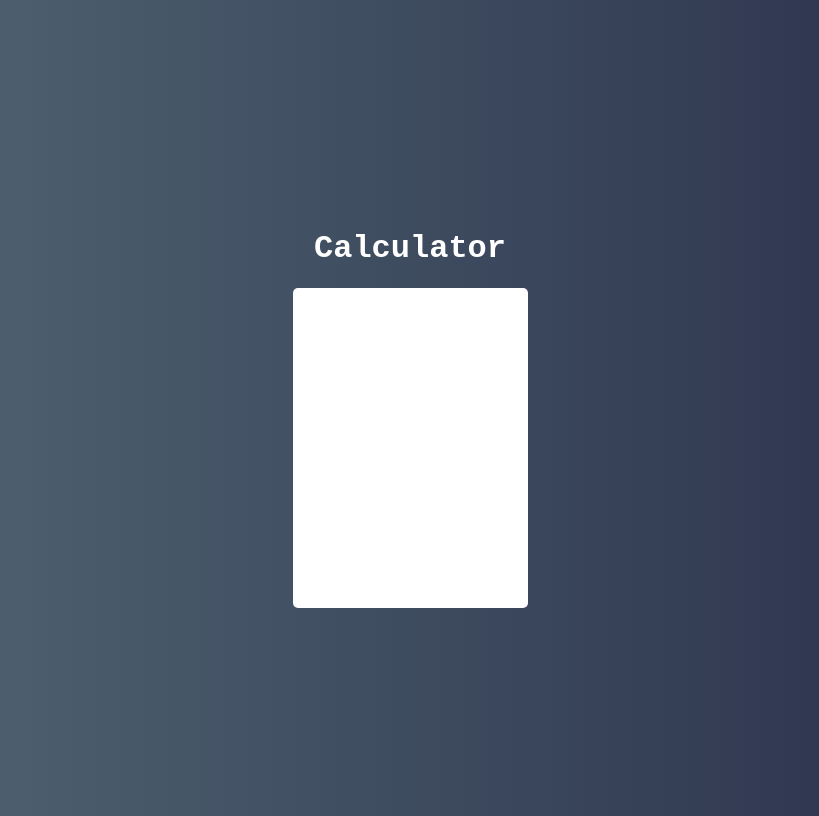
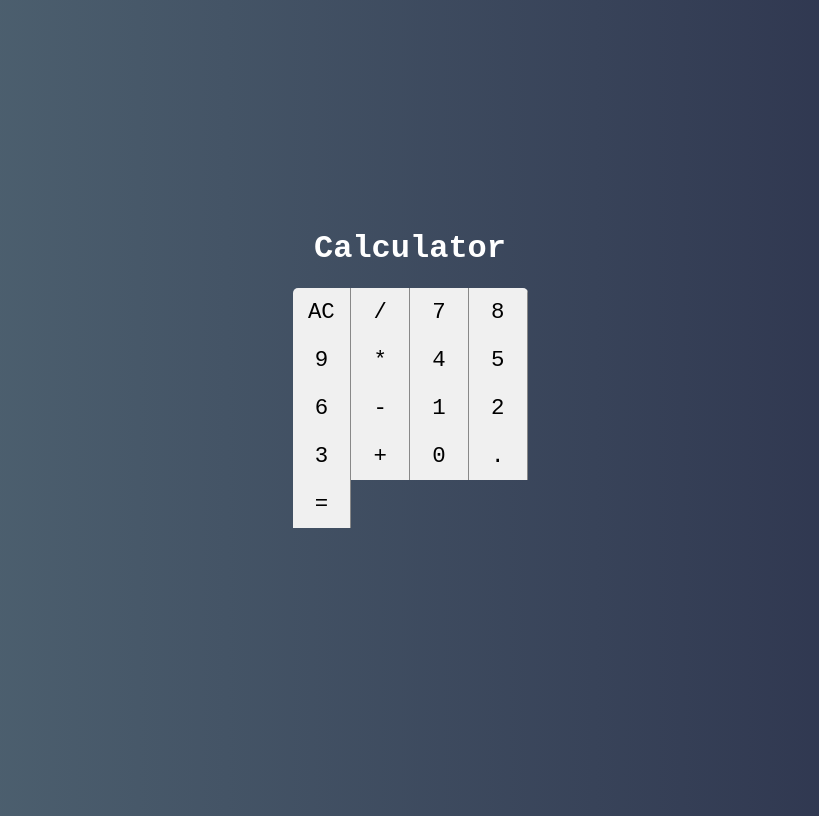
Before and after one commit to FelipeeM/react-calculator, a React (Create React App) app: page / in a window 1280 px wide. Shown: the whole page, without its empty margins (230-1049 px from the left). Built offline with nearby package versions, Linux system fonts and the light colour scheme.

Commit message:
Added buttons in calculator

```diff
--- a/src/main/Calculator.css
+++ b/src/main/Calculator.css
@@ -3,5 +3,8 @@
     width: 235px;
     border-radius: 5px;
     overflow: hidden;
-    background-color: #fff;
+
+    display: grid;
+    grid-template-columns: repeat(4,25%);
+    grid-template-rows: 48px 48px 48px 48px 48px
 }
--- a/src/main/Calculator.jsx
+++ b/src/main/Calculator.jsx
@@ -1,10 +1,29 @@
 import React,{ Component } from "react";
 import "./Calculator.css"
+
+import Button from "../components/Button";
 
 export default class Calculator extends Component {
     render(){
         return (
             <div className="calculator">
+                <Button label="AC" />
+                <Button label="/" />
+                <Button label="7" />
+                <Button label="8" />
+                <Button label="9" />
+                <Button label="*" />
+                <Button label="4" />
+                <Button label="5" />
+                <Button label="6" />
+                <Button label="-" />
+                <Button label="1" />
+                <Button label="2" />
+                <Button label="3" />
+                <Button label="+" />
+                <Button label="0" />
+                <Button label="." />
+                <Button label="=" />
 
             </div>
         )
```
